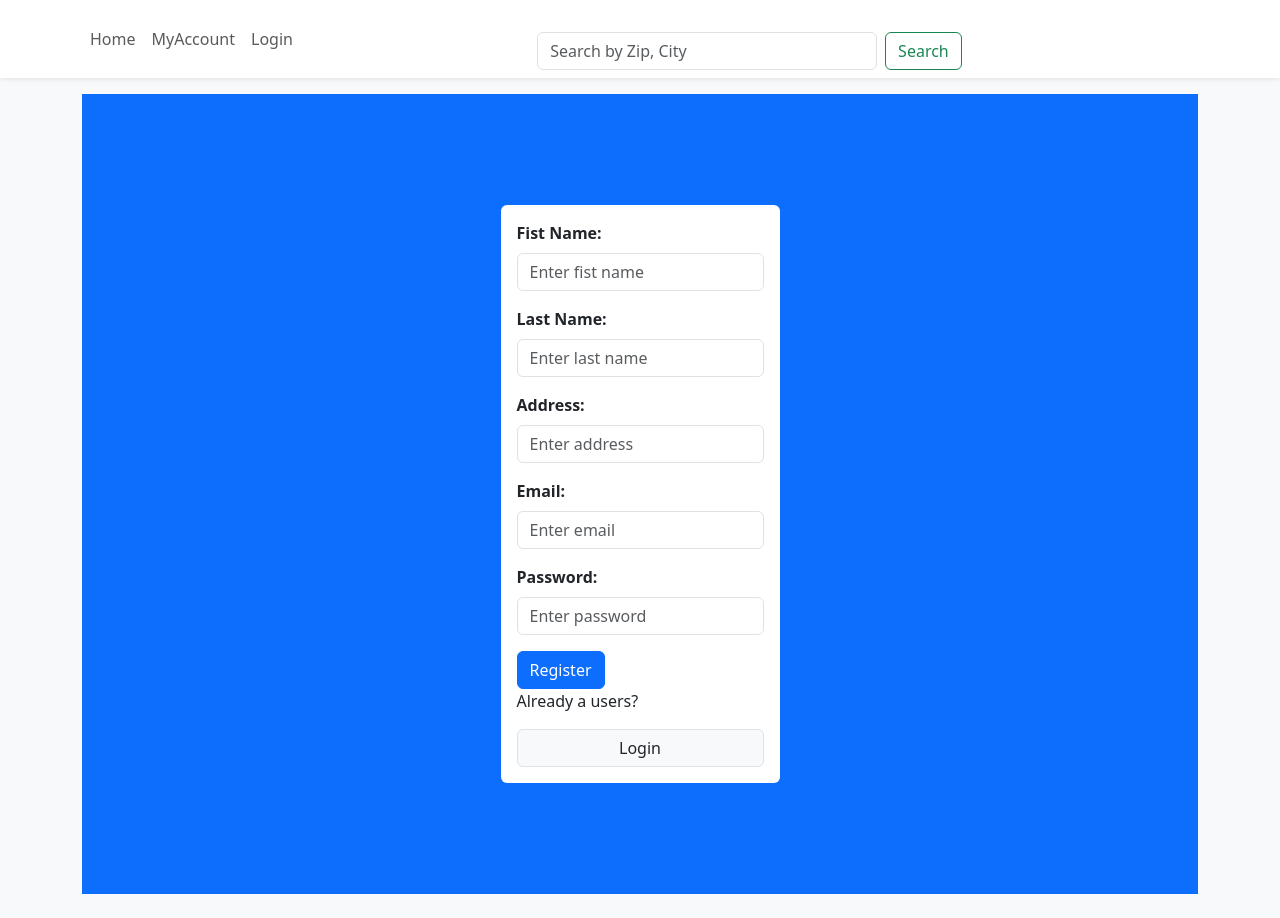
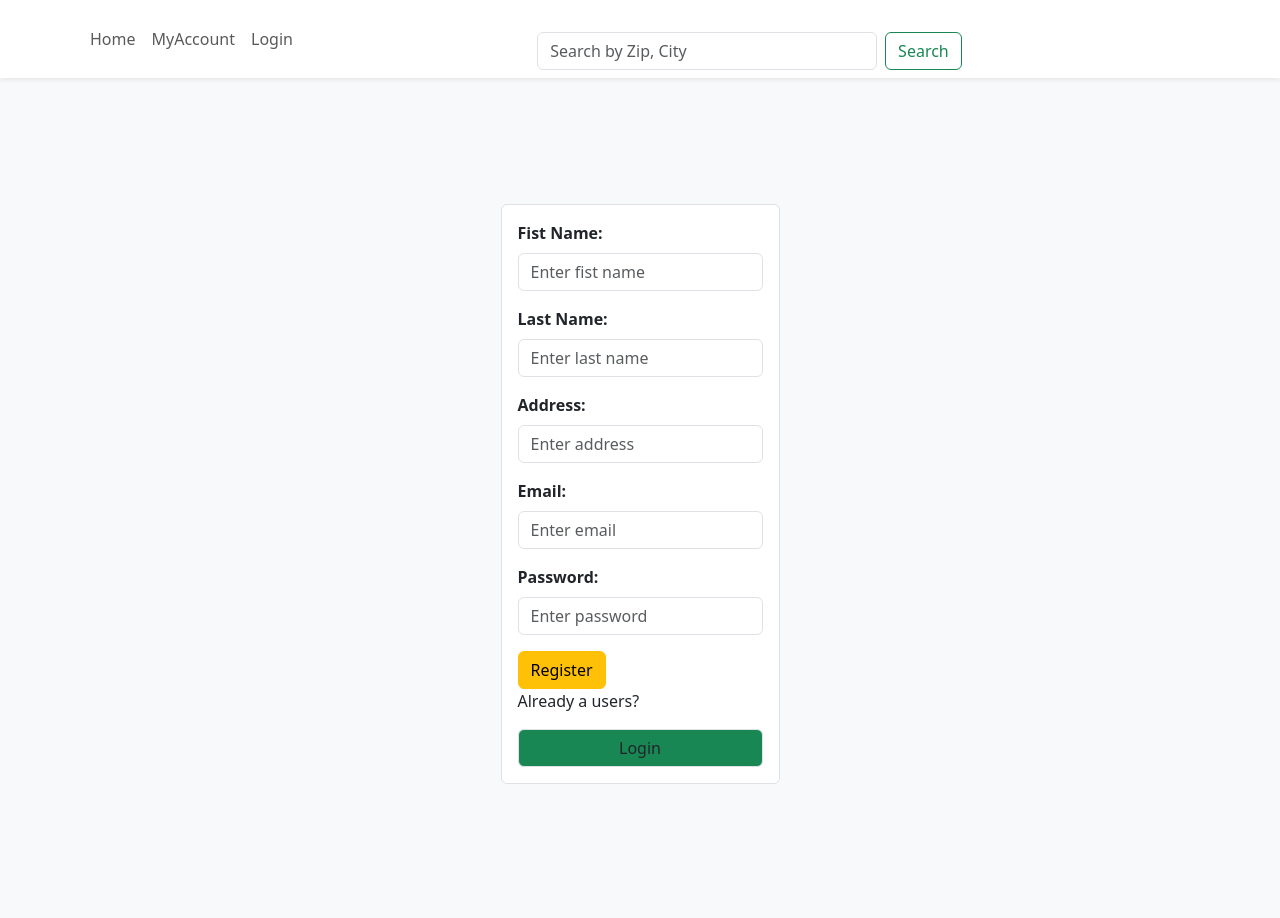
Before and after one commit to SetharikaSok/HomeMadeGo-Frontend, a React (Create React App) app: page /register in a window 1280 px wide. Built offline with nearby package versions, Linux system fonts and the light colour scheme.

Commit message:
Frontend: update some background and button color.

```diff
--- a/src/components/KitchenList.tsx
+++ b/src/components/KitchenList.tsx
@@ -15,7 +15,7 @@ export function KitchenList({ id, name, address1, address2, city, state, zipcode
                 <Card.Title className="d-flex justify-content-space-between align-items-baseline mb-4">
                     <span className="fs-2">{name}</span>
                 </Card.Title>
-                <Card.Footer className="d-flex justify-content-space-between align-items-baseline mb-4">
+                <Card.Footer className="d-flex justify-content-space-between align-items-baseline mb-4 text-secondary">
                     <span className="fs-6">{address1}, {address2}, {city}, {state}, {zipcode}</span>
                 </Card.Footer>
             </Card.Body>
--- a/src/components/MenuItem.tsx
+++ b/src/components/MenuItem.tsx
@@ -23,7 +23,7 @@ export function MenuItem(props:MenuItemState) {
             </Card.Title>
             <div className="mt-auto">
                 {quantity === 0 ? (
-                    <Button className="w-100" onClick={() => increaseCartQuantity(props)}>+ Order Now</Button>
+                    <Button className="w-100 btn-info" onClick={() => increaseCartQuantity(props)}>+ Order Now</Button>
                 ) : (
                     <div
                         className="d-flex align-items-center justy-content flex-column"
@@ -33,11 +33,11 @@ export function MenuItem(props:MenuItemState) {
                             className="d-flex align-items-center justify-content-center"
                             style={{ gap: "0.5rem"}}
                         >
-                            <Button onClick={() => decreaseCartQuantity(props.id)}>-</Button>
+                            <Button className="btn-info" onClick={() => decreaseCartQuantity(props.id)}>-</Button>
                             <div>
                                 <span className="fs-3"> {quantity} </span> in cart
                             </div>
-                            <Button onClick={() => increaseCartQuantity(props)}>+</Button>
+                            <Button className="btn-info" onClick={() => increaseCartQuantity(props)}>+</Button>
                         </div>
                         <Button onClick={() => removeFromCart(props.id)}
                         variant="danger"
--- a/src/components/OrderCart.tsx
+++ b/src/components/OrderCart.tsx
@@ -97,7 +97,7 @@ export function OrderCart({ isOpen }: OrderCartProps) {
                             }, 0)
                         )}
                     </div>
-                    <div className="btn btn-primary mb-2">
+                    <div className="btn btn-warning mb-2">
                         <form action="" onSubmit={handleSubmit}>
                             <button
                                 className="btn"
--- a/src/components/Register.tsx
+++ b/src/components/Register.tsx
@@ -116,8 +116,8 @@ export const Register: React.FC = () => {
 
 
     return (
-        <div className="d-flex justify-content-center align-items-center bg-primary vh-100">
-            <div className="bg-white p-3 rounded w-25">
+        <div className="d-flex justify-content-center align-items-center bg-light vh-100">
+            <div className="bg-white p-3 border rounded w-25">
                 <form action="" onSubmit={handleSubmit}>
                 <div className="mb-3">
                         <label htmlFor="fname" className="form-label"><strong>Fist Name:</strong></label>
@@ -186,11 +186,11 @@ export const Register: React.FC = () => {
                         {errors.password && <span className="text-danger">{errors.password}</span>}
                     </div>
 
-                    <button type="submit" className="btn btn-primary">
+                    <button type="submit" className="btn btn-warning">
                         Register
                     </button>
                     <p>Already a users?</p>
-                    <Link to="/login" className="btn btn-defual border w-100 bg-light">
+                    <Link to="/login" className="btn btn-defual border w-100 bg-success">
                         Login
                     </Link>
                 </form>
--- a/src/pages/Login.tsx
+++ b/src/pages/Login.tsx
@@ -96,7 +96,7 @@ export const LoginForm: React.FC = () => {
     };
 
     return (
-        <div className="d-flex justify-content-center align-items-center bg-primary vh-100">
+        <div className="d-flex justify-content-center align-items-center bg-light vh-100">
             <div className="bg-white p-3 rounded w-25">
                 <form action="" onSubmit={handleSubmit}>
                 <h2>Welcome Back!</h2>
@@ -135,11 +135,11 @@ export const LoginForm: React.FC = () => {
                         <label className="form-check-label">Remember me</label>
                         <input className="form-check-input" type="checkbox"/>
                     </div>
-                    <button type="submit" className="btn btn-primary mb-2">
+                    <button type="submit" className="btn btn-info mb-2">
                         Log In
                     </button>
                     <p>New User?</p>
-                    <Link to="/register" className="btn btn-defual border w-100 bg-light">
+                    <Link to="/register" className="btn btn-defual border w-100 bg-success">
                         Create Account
                     </Link>
                 </form>
--- a/src/pages/MyAccount.tsx
+++ b/src/pages/MyAccount.tsx
@@ -30,16 +30,16 @@ export function MyAccount() {
 
     return (
         <>
-            <h1>My Account</h1>
+            <h1 className="mb-4">Account</h1>
             <div>
-                <Link to="/newKitchenForm" className="btn btn-defual border w-30 bg-secondary mb-3">
+                <Link to="/newKitchenForm" className="btn btn-defual border w-30 bg-white mb-3">
                         Create Kitchen
                 </Link>
             </div>
             <div>
-                <Link to="/newItemForm" className="btn btn-defual border w-30 bg-secondary mb-3">Add Menu</Link>
+                <Link to="/newItemForm" className="btn btn-defual border w-30 bg-white mb-3">Add Menu</Link>
             </div>
-            <div className="btn btn-defual border w-30 bg-primary">
+            <div className="btn btn-defual border w-30 bg-danger">
                 <button
                     className="btn"
                     type="submit"
```
